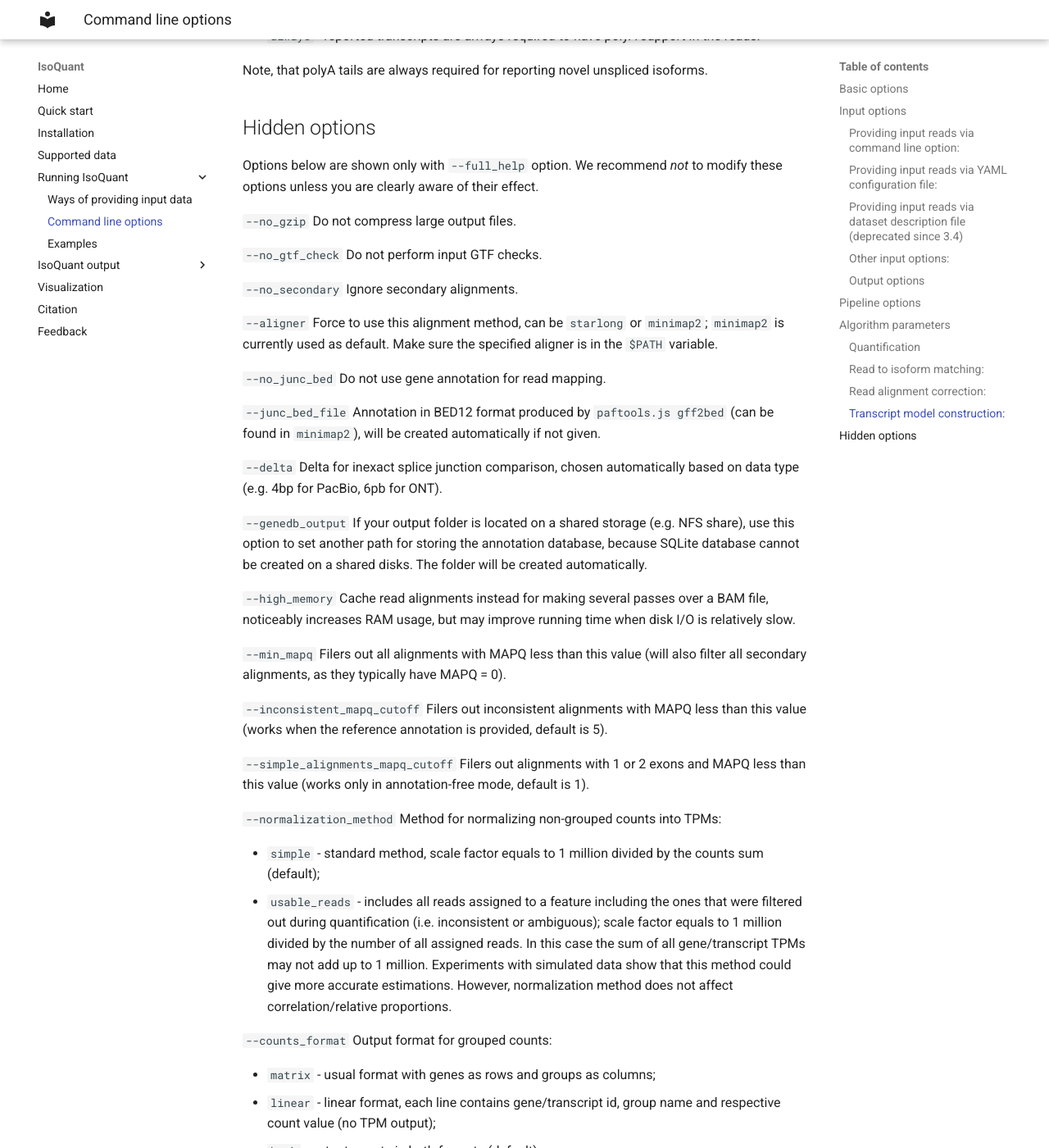
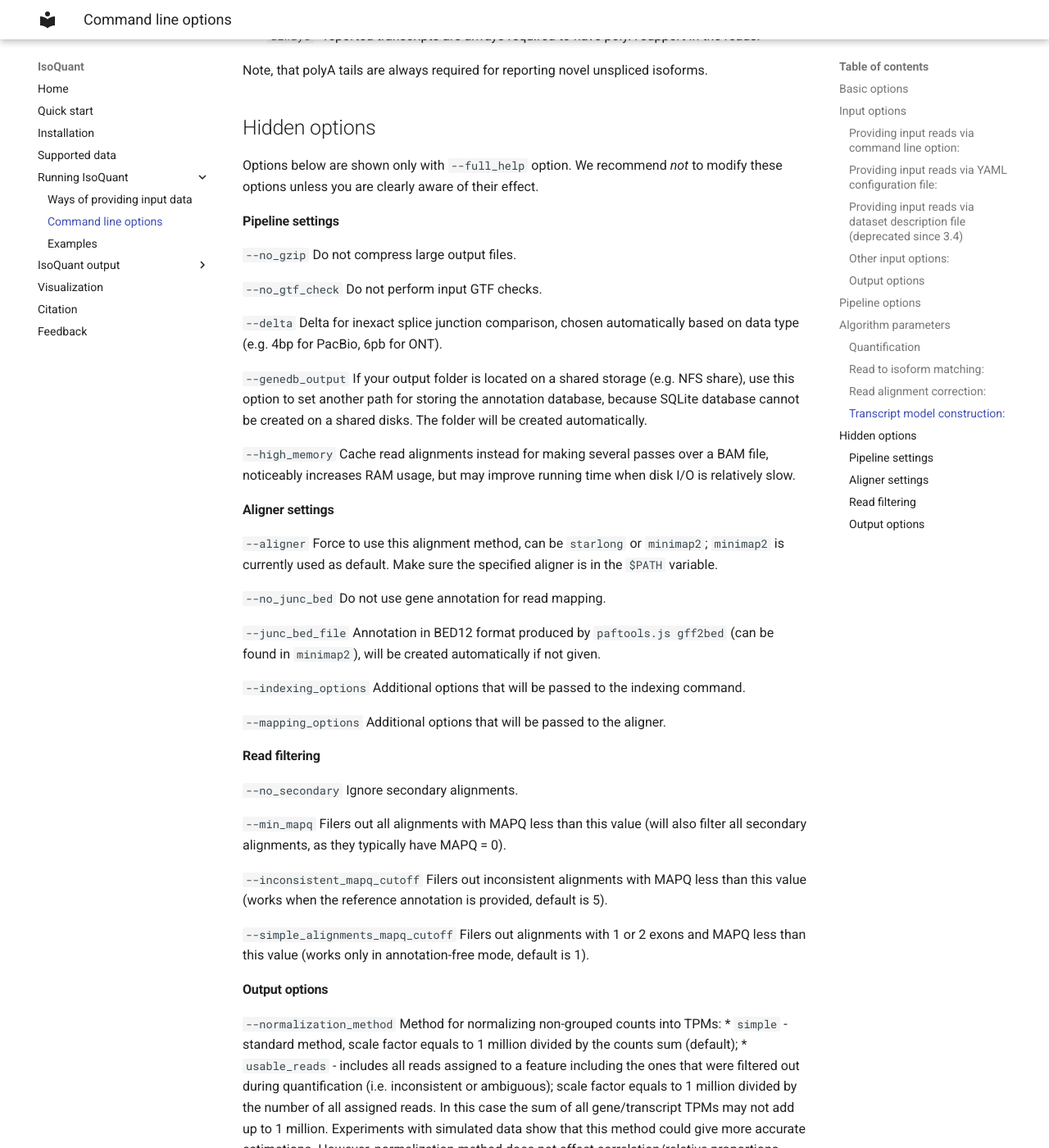
Before and after one commit to ablab/IsoQuant, an MkDocs documentation site: the page built from docs/cmd.md, in a window 1280 px wide and 1400 px high, scrolled down 5959 px. Shown: the whole window at 82% size. Built offline with MkDocs 1.6.1 and Material for MkDocs 9.7.7, drawn with Linux system fonts in a browser that asks for light colours.

Commit message:
aligner options added to the doc

```diff
--- a/docs/cmd.md
+++ b/docs/cmd.md
@@ -245,23 +245,13 @@
 Options below are shown only with `--full_help` option.
 We recommend _not_ to modify these options unless you are clearly aware of their effect.
 
+#### Pipeline settings
+
 `--no_gzip`
     Do not compress large output files.
 
 `--no_gtf_check`
     Do not perform input GTF checks.
-
-`--no_secondary`
-    Ignore secondary alignments.
-
-`--aligner`
-    Force to use this alignment method, can be `starlong` or `minimap2`; `minimap2` is currently used as default. Make sure the specified aligner is in the `$PATH` variable.
-
-`--no_junc_bed`
-    Do not use gene annotation for read mapping.
-
-`--junc_bed_file`
-    Annotation in BED12 format produced by `paftools.js gff2bed` (can be found in `minimap2`), will be created automatically if not given.
 
 `--delta`
     Delta for inexact splice junction comparison, chosen automatically based on data type (e.g. 4bp for PacBio, 6pb for ONT).
@@ -273,7 +263,30 @@
 
 `--high_memory`
     Cache read alignments instead for making several passes over a BAM file, noticeably increases RAM usage,
-but may improve running time when disk I/O is relatively slow.
+    but may improve running time when disk I/O is relatively slow.
+
+
+#### Aligner settings
+
+`--aligner`
+    Force to use this alignment method, can be `starlong` or `minimap2`; `minimap2` is currently used as default. Make sure the specified aligner is in the `$PATH` variable.
+
+`--no_junc_bed`
+    Do not use gene annotation for read mapping.
+
+`--junc_bed_file`
+    Annotation in BED12 format produced by `paftools.js gff2bed` (can be found in `minimap2`), will be created automatically if not given.
+
+`--indexing_options`
+    Additional options that will be passed to the indexing command.
+
+`--mapping_options`
+    Additional options that will be passed to the aligner.
+
+#### Read filtering
+
+`--no_secondary`
+    Ignore secondary alignments.
 
 `--min_mapq`
     Filers out all alignments with MAPQ less than this value (will also filter all secondary alignments, as they typically have MAPQ = 0).
@@ -284,9 +297,11 @@
 `--simple_alignments_mapq_cutoff`
     Filers out alignments with 1 or 2 exons and MAPQ less than this value (works only in annotation-free mode, default is 1).
 
+
+#### Output options
+
 `--normalization_method`
     Method for normalizing non-grouped counts into TPMs:
-
 * `simple` - standard method, scale factor equals to 1 million divided by the counts sum (default);
 * `usable_reads` - includes all reads assigned to a feature including the ones that were filtered out
 during quantification (i.e. inconsistent or ambiguous);
```
